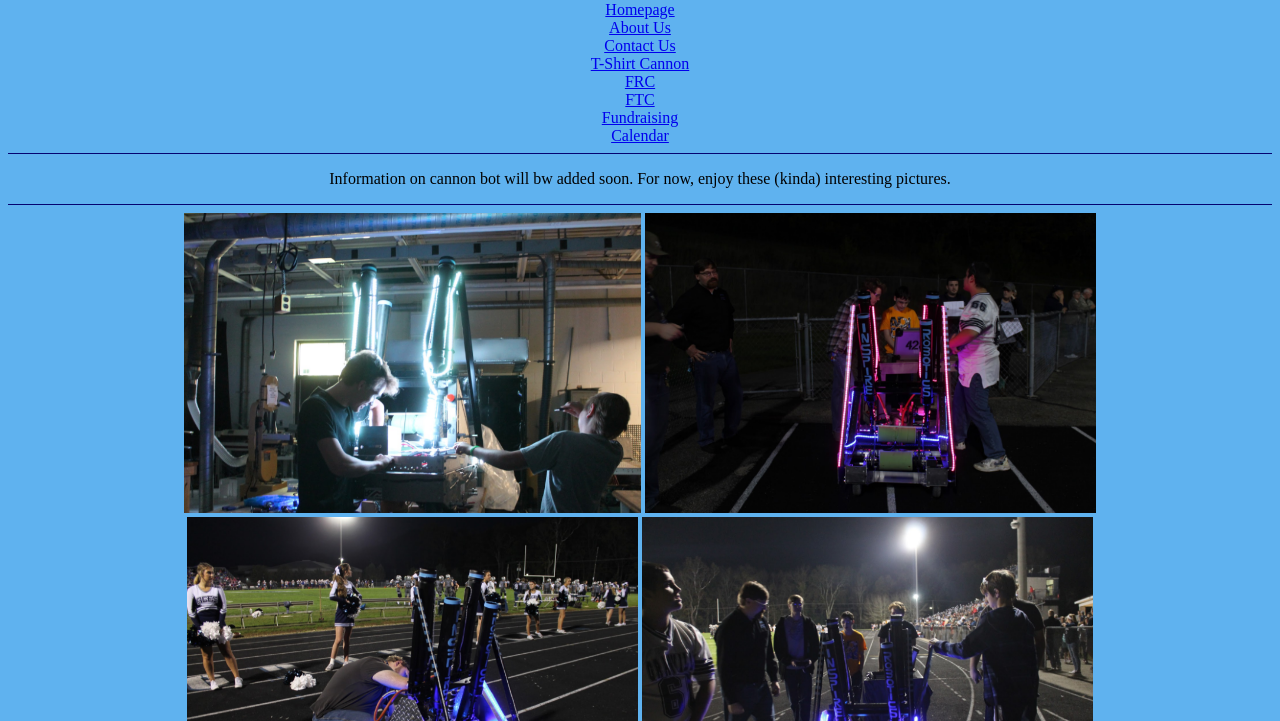
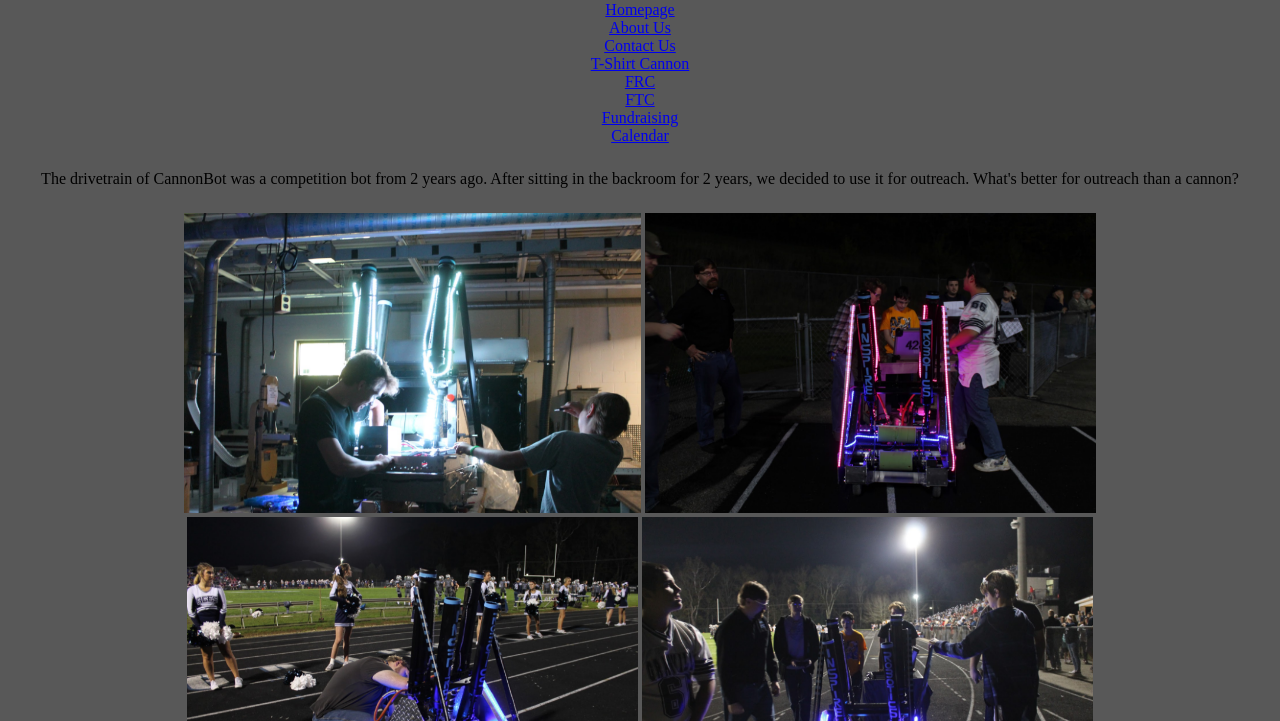
Before and after one commit to InspireRobotics/website, a plain HTML site: page T-Shirt Cannon.html in a window 1280 px wide. Shown: the part 79-800 px from the top of the page. Drawn offline with Linux system fonts and the light colour scheme.

Commit message:
+ BLACK (not raceist)

```diff
--- a/T-Shirt Cannon.html
+++ b/T-Shirt Cannon.html
@@ -27,7 +27,7 @@
 		<a href="Calendar.html">Calendar</a>
 		<br />
 		<hr />
-		<p>Information on cannon bot will bw added soon. For now, enjoy these (kinda) interesting pictures.</p>
+		<p>The drivetrain of CannonBot was a competition bot from 2 years ago. After sitting in the backroom for 2 years, we decided to use it for outreach. What's better for outreach than a cannon?</p>
 		<hr />
 		<img src="bright.PNG" height="300" />
 		<img src="game1.PNG" height="300" />
--- a/styles.css
+++ b/styles.css
@@ -1,8 +1,8 @@
 .webpage-body{
-    background-color: #5FB2EF;
+    background-color: rgb(88, 88, 88);
 }
 hr{
     border: 0;
     height: 1px;
-    background: #050471;
+    background: #00000000;
 }
```
Also changed, not shown: Fundraising.html (+1 -1 lines).
